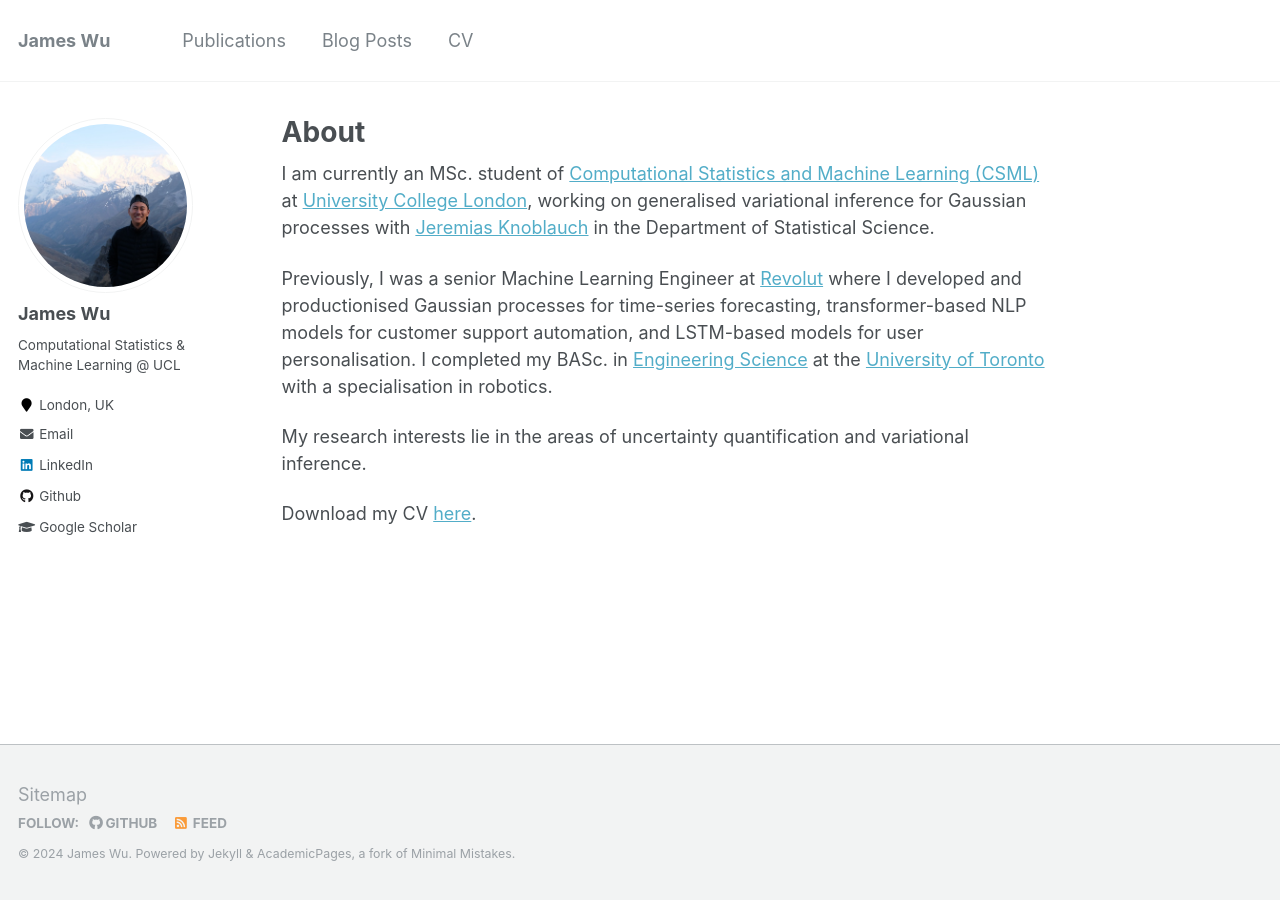
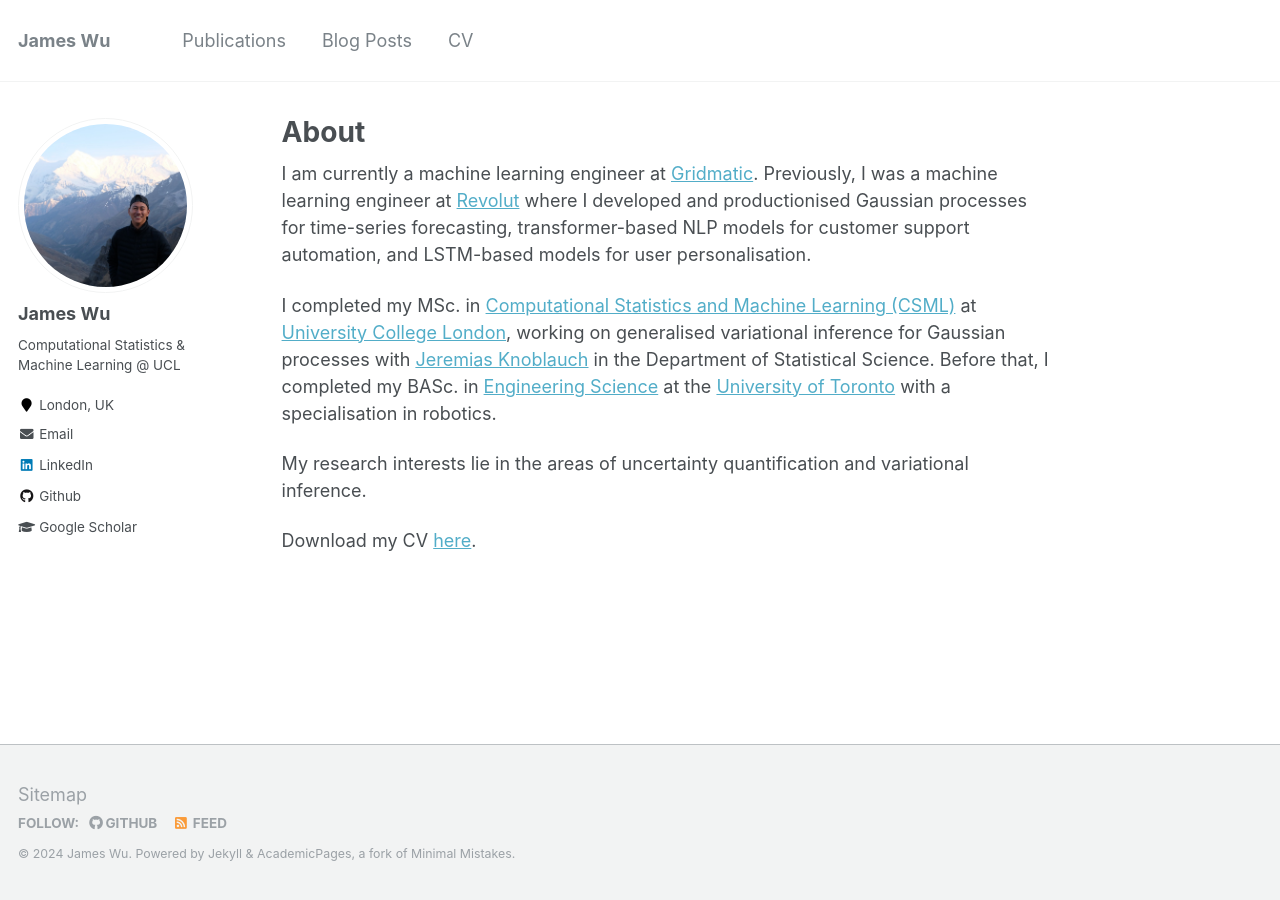
Before and after one commit to jswu18/jswu18.github.io, a Jekyll site: the page built from _pages/about.md, in a window 1280 px wide. Built offline with Jekyll 4.4.1, drawn with Linux system fonts in a browser that asks for light colours.

Commit message:
update about

```diff
--- a/_pages/about.md
+++ b/_pages/about.md
@@ -9,9 +9,9 @@ redirect_from:
   - /about.html
 ---
 
-I am currently an MSc. student of <a href="https://ucl-ellis.github.io">Computational Statistics and Machine Learning (CSML)</a> at <a href="https://www.ucl.ac.uk">University College London</a>, working on generalised variational inference for Gaussian processes with <a href="https://jeremiasknoblauch.github.io">Jeremias Knoblauch</a> in the Department of Statistical Science.
+I am currently a machine learning engineer at <a href="https://www.gridmatic.com">Gridmatic</a>. Previously, I was a machine learning engineer at <a href="https://www.revolut.com">Revolut</a> where I developed and productionised Gaussian processes for time-series forecasting, transformer-based NLP models for customer support automation, and LSTM-based models for user personalisation.
 
-Previously, I was a senior Machine Learning Engineer at <a href="https://www.revolut.com">Revolut</a> where I developed and productionised Gaussian processes for time-series forecasting, transformer-based NLP models for customer support automation, and LSTM-based models for user personalisation. I completed my BASc. in <a href="https://engsci.utoronto.ca/">Engineering Science</a> at the <a href="https://www.utoronto.ca/">University of Toronto</a> with a specialisation in robotics.
+I completed my MSc. in <a href="https://ucl-ellis.github.io">Computational Statistics and Machine Learning (CSML)</a> at <a href="https://www.ucl.ac.uk">University College London</a>, working on generalised variational inference for Gaussian processes with <a href="https://jeremiasknoblauch.github.io">Jeremias Knoblauch</a> in the Department of Statistical Science. Before that, I completed my BASc. in <a href="https://engsci.utoronto.ca/">Engineering Science</a> at the <a href="https://www.utoronto.ca/">University of Toronto</a> with a specialisation in robotics.
 
 My research interests lie in the areas of uncertainty quantification and variational inference.
 
```
Also changed, not shown: 1 other file.
